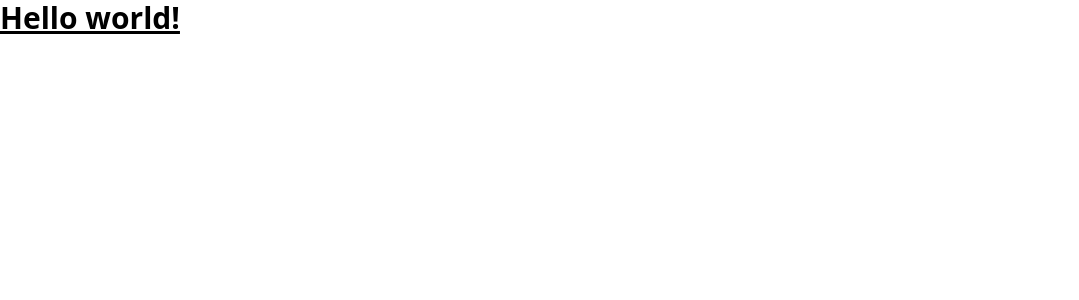
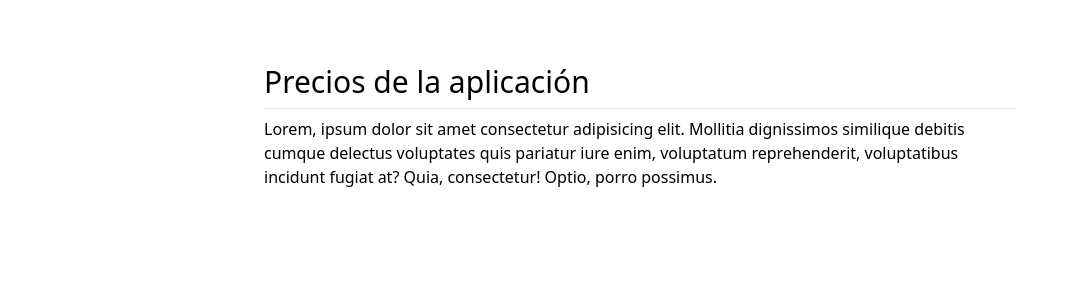
Before and after one commit to JCUrquiza/Angular-SSR, an Angular app: page /pricing in a window 1280 px wide. Before the commit this address led to /. Shown: the top 300 px of the page, without its empty margins (0-1079 px from the left). Built offline with nearby package versions, Linux system fonts and the light colour scheme.

Commit message:
feature: lazyLoading for navigate bertween pages

```diff
--- a/src/app/app.component.html
+++ b/src/app/app.component.html
@@ -1,4 +1,4 @@
 
-<h1 class="text-3xl font-bold underline">Hello world!</h1>
-
-<router-outlet />
+<div class="max-w-3xl m-auto mt-16 px-2">
+  <router-outlet />
+</div>
--- a/src/app/app.routes.ts
+++ b/src/app/app.routes.ts
@@ -1,3 +1,22 @@
 import { Routes } from '@angular/router';
 
-export const routes: Routes = [];
+export const routes: Routes = [
+
+  {
+    path: 'about',
+    loadComponent: () => import('./pages/about-page/about-page.component')
+  },
+  {
+    path: 'contact',
+    loadComponent: () => import('./pages/contact-page/contact-page.component')
+  },
+  {
+    path: 'pricing',
+    loadComponent: () => import('./pages/pricing-page/pricing-page.component')
+  },
+  {
+    path: '**',
+    redirectTo: 'about'
+  }
+
+];
--- /dev/null
+++ b/src/app/pages/about-page/about-page.component.html
@@ -0,0 +1,12 @@
+<h1 class="text-3xl">Sobre la aplicación</h1>
+<hr class="my-2" />
+
+
+<section>
+  <p class="mb-4">
+    Lorem, ipsum dolor sit amet consectetur adipisicing elit.
+    Mollitia dignissimos similique debitis cumque delectus voluptates quis
+    pariatur iure enim, voluptatum reprehenderit, voluptatibus incidunt fugiat at?
+    Quia, consectetur! Optio, porro possimus.
+  </p>
+</section>
--- /dev/null
+++ b/src/app/pages/about-page/about-page.component.ts
@@ -0,0 +1,14 @@
+import { ChangeDetectionStrategy, Component } from '@angular/core';
+
+@Component({
+  standalone: true,
+  imports: [],
+  templateUrl: './about-page.component.html',
+  styles: ``,
+  changeDetection: ChangeDetectionStrategy.OnPush
+})
+export default class AboutPageComponent {
+
+
+
+}
--- /dev/null
+++ b/src/app/pages/contact-page/contact-page.component.html
@@ -0,0 +1,12 @@
+<h1 class="text-3xl">Contact de la aplicación</h1>
+<hr class="my-2" />
+
+
+<section>
+  <p class="mb-4">
+    Lorem, ipsum dolor sit amet consectetur adipisicing elit.
+    Mollitia dignissimos similique debitis cumque delectus voluptates quis
+    pariatur iure enim, voluptatum reprehenderit, voluptatibus incidunt fugiat at?
+    Quia, consectetur! Optio, porro possimus.
+  </p>
+</section>
--- /dev/null
+++ b/src/app/pages/contact-page/contact-page.component.ts
@@ -0,0 +1,12 @@
+import { ChangeDetectionStrategy, Component } from '@angular/core';
+
+@Component({
+  standalone: true,
+  imports: [],
+  templateUrl: './contact-page.component.html',
+  styles: ``,
+  changeDetection: ChangeDetectionStrategy.OnPush
+})
+export default class ContactPageComponent {
+
+}
--- /dev/null
+++ b/src/app/pages/pricing-page/pricing-page.component.html
@@ -0,0 +1,12 @@
+<h1 class="text-3xl">Precios de la aplicación</h1>
+<hr class="my-2" />
+
+
+<section>
+  <p class="mb-4">
+    Lorem, ipsum dolor sit amet consectetur adipisicing elit.
+    Mollitia dignissimos similique debitis cumque delectus voluptates quis
+    pariatur iure enim, voluptatum reprehenderit, voluptatibus incidunt fugiat at?
+    Quia, consectetur! Optio, porro possimus.
+  </p>
+</section>
--- /dev/null
+++ b/src/app/pages/pricing-page/pricing-page.component.ts
@@ -0,0 +1,14 @@
+import { ChangeDetectionStrategy, Component } from '@angular/core';
+
+@Component({
+  standalone: true,
+  imports: [],
+  templateUrl: './pricing-page.component.html',
+  styles: ``,
+  changeDetection: ChangeDetectionStrategy.OnPush
+})
+export default class PricingPageComponent {
+
+
+
+}
```
